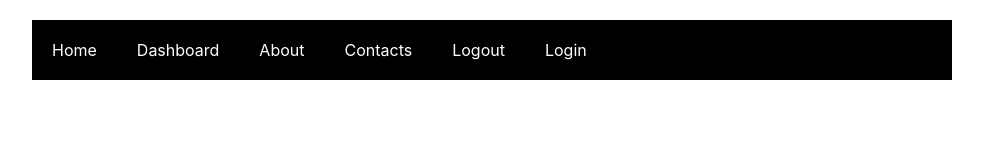
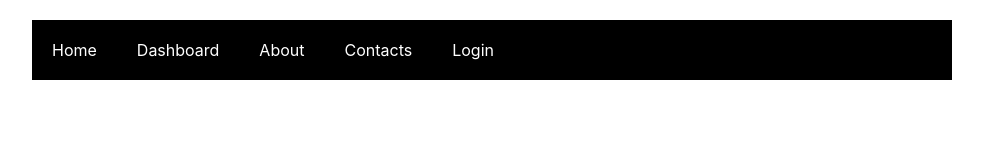
Before and after one commit to samueltanner/job_seeker_front, a React (Create React App) app: page /projects in a window 1280 px wide. Shown: the top 160 px of the page, without its empty margins (148-1131 px from the left). Built offline with nearby package versions, Linux system fonts and the light colour scheme.

Commit message:
adds conditional formatting for login/logout

```diff
--- a/src/App.js
+++ b/src/App.js
@@ -6,6 +6,7 @@ import Home from "./components/home";
 import Login from "./components/login";
 import { withRouter } from "react-router-dom";
 import Dashboard from "./components/dashboard";
+import Logout from './components/logout'
 
 const App = () => (
   <div className="app">
@@ -22,6 +23,7 @@ const Main = () => (
     <Route exact path="/" component={Home}></Route>
     <Route exact path="/login" component={Login}></Route>
     <Route exact path="/dashboard" component={Dashboard}></Route>
+    <Route exact path="/logout" component={Logout}></Route>
     {/* <Route exact path="/about" component={About}></Route>
     <Route exact path="/contact" component={Contact}></Route>
     <Route exact path="/projects" component={Projects}></Route> */}
--- a/src/components/dashboard.jsx
+++ b/src/components/dashboard.jsx
@@ -13,9 +13,11 @@ class Dashboard extends Component {
     statuses: ["Saved", "Draft", "Applied", "In Contact", "Interviewing", "Offered", "Denied"],
   };
 
+
   componentDidMount() {
     this.getUserJobs();
   }
+
 
   getUserJobs = () => {
     axios.get("http://localhost:3000/api/users/" + localStorage.getItem("user_id")).then((response) => {
--- a/src/components/home.jsx
+++ b/src/components/home.jsx
@@ -9,6 +9,7 @@ class Home extends Component {
     password_confirmation: "",
     errors: [],
   };
+
 
   handleReset = () => {
     document.getElementById("form").reset();
@@ -38,6 +39,7 @@ class Home extends Component {
       .post("http://localhost:3000/api/users", user)
       .then((res) => {
         console.log(res.data);
+        this.handleLogin();
         this.props.history.push("/login");
       })
       .catch((error) => {
--- a/src/components/login.jsx
+++ b/src/components/login.jsx
@@ -20,6 +20,7 @@ class Login extends Component {
     });
   };
 
+
   handleSubmit = (event) => {
     const userInfo = {
       email: this.state.email,
@@ -29,7 +30,7 @@ class Login extends Component {
     axios
       .post("http://localhost:3000/api/sessions", userInfo)
       .then((response) => {
-        console.log("Loggin in...");
+        console.log("Loging in...");
         axios.defaults.headers.common["Authorizaton"] = "Bearer " + response.data.jwt;
         localStorage.setItem("jwt", response.data.jwt);
         localStorage.setItem("user_id", response.data.user_id);
--- /dev/null
+++ b/src/components/logout.jsx
@@ -0,0 +1,24 @@
+import axios from "axios";
+import React, { Component } from "react";
+
+class Logout extends Component {
+  constructor(props) {
+    super(props);
+    this.handleLogout();
+  }
+
+  handleLogout() {
+    delete axios.defaults.headers.common["Authorization"];
+    localStorage.removeItem("jwt");
+    localStorage.removeItem("user_id");
+    this.props.history.push("/");
+  }
+
+  render() {
+    return (
+      <div></div>
+    )
+  }
+}
+
+export default Logout;
--- a/src/components/navigation.jsx
+++ b/src/components/navigation.jsx
@@ -2,7 +2,30 @@ import React, { Component } from "react";
 import { NavLink } from "react-router-dom";
 
 class Navigation extends Component {
+  constructor(props) {
+    super(props);
+    this.state = { isLoggedIn: false };
+  }
+
+
   render() {
+    let button;
+    if (localStorage.getItem("jwt") == null) {
+      console.log("no jwt");
+      button = (
+        <NavLink exact activeClassName="current" to="/login">
+          Login
+        </NavLink>
+      );
+    } else {
+      console.log("jwt!");
+      button = (
+        <NavLink exact activeClassName="current" to="/logout">
+          Logout
+        </NavLink>
+      );
+    }
+
     return (
       <div>
         <nav>
@@ -27,16 +50,7 @@ class Navigation extends Component {
                 Contacts
               </NavLink>
             </li>
-            <li>
-              <NavLink exact activeClassName="current" to="/Logout">
-                Logout
-              </NavLink>
-            </li>
-            <li>
-              <NavLink exact activeClassName="current" to="/Login">
-                Login
-              </NavLink>
-            </li>
+            <li>{button}</li>
           </ul>
         </nav>
       </div>
```
